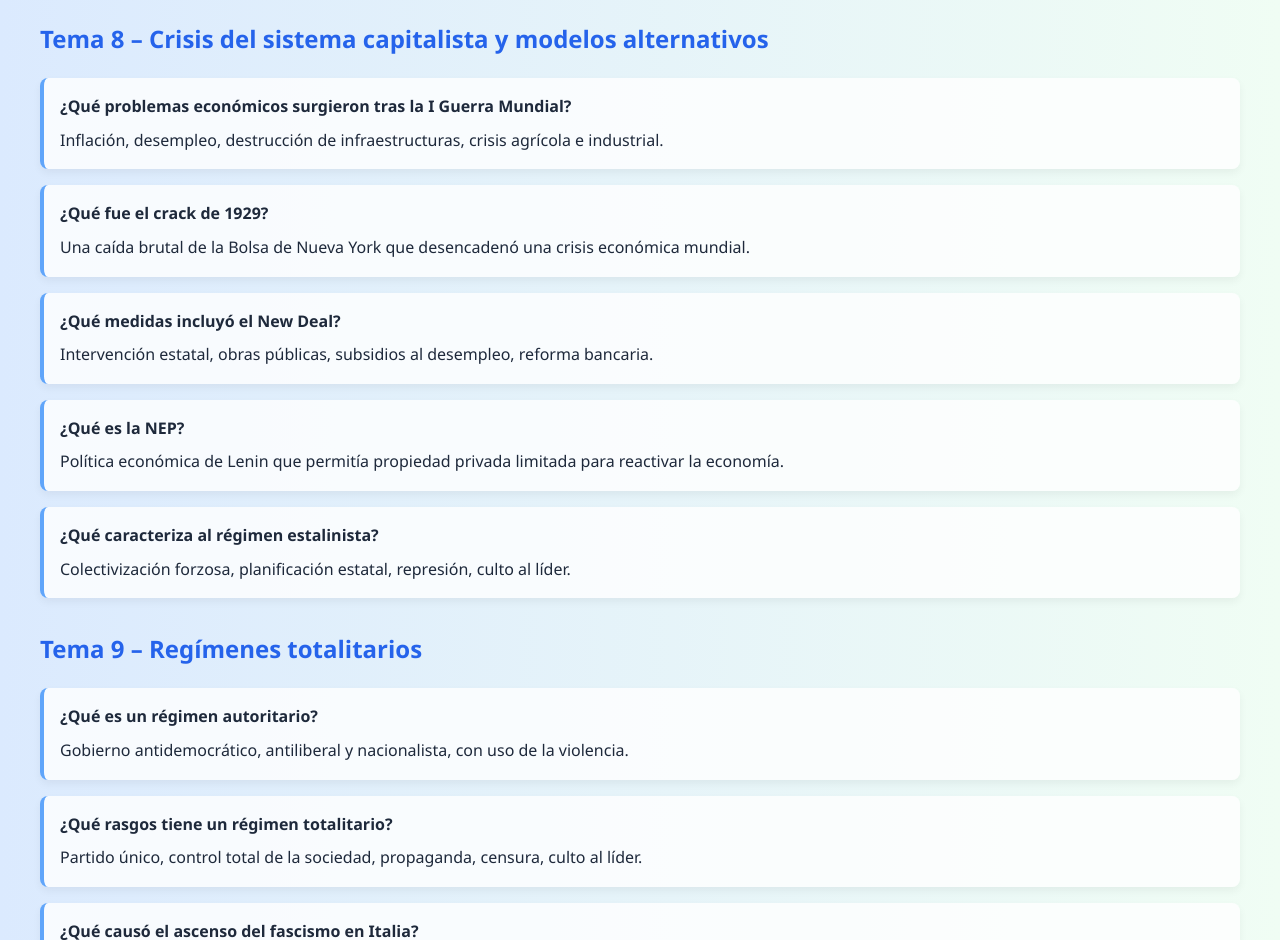
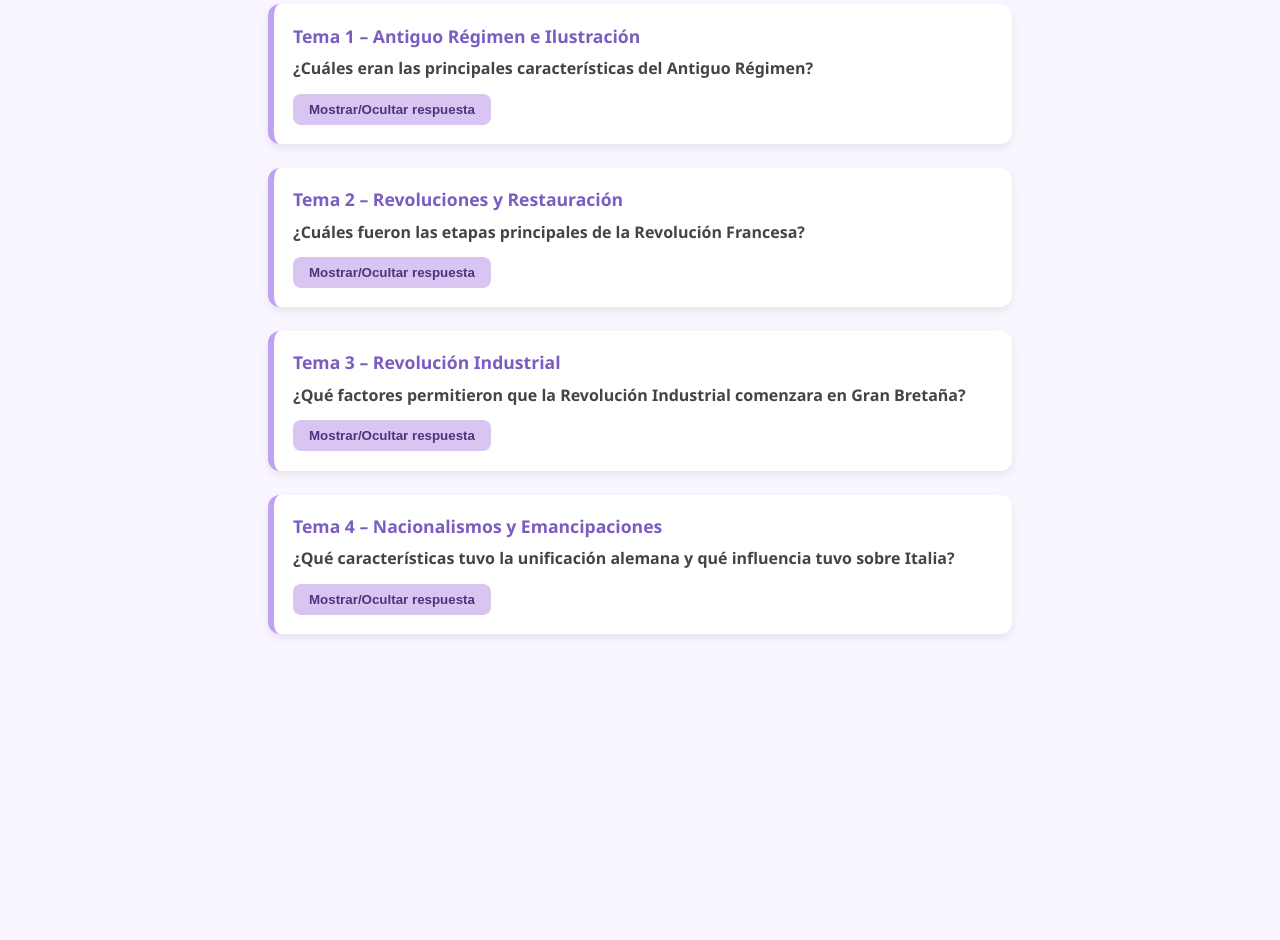
Before and after one commit to SharonMyoui/Estudiar-historia, a plain HTML site: page index.html in a window 1280 px wide. Shown: the part 132-1072 px from the top of the page. After the commit the page ends 830 px from the top, so only its background shows below. Drawn offline with Linux system fonts and the light colour scheme.

Commit message:
Update index.html

```diff
--- a/index.html
+++ b/index.html
@@ -2,135 +2,129 @@
 <html lang="es">
 <head>
   <meta charset="UTF-8">
-  <meta name="viewport" content="width=device-width, initial-scale=1.0">
-  <title>Tarjetas de Estudio - Historia</title>
+  <title>Tarjetas de Estudio – Historia 1er Trimestre</title>
   <style>
     body {
+      background: #f9f6ff;
       font-family: 'Segoe UI', sans-serif;
-      background: linear-gradient(to right, #dbeafe, #f0fdf4);
-      color: #1e293b;
       padding: 2rem;
-      line-height: 1.6;
+      color: #333;
     }
+
     h1 {
       text-align: center;
-      font-size: 2.2rem;
+      color: #7a5cc2;
       margin-bottom: 2rem;
-      color: #1e40af;
     }
-    h2 {
-      color: #2563eb;
-      margin-top: 2rem;
+
+    .card {
+      background: #fff;
+      border-left: 6px solid #bfa3f2;
+      margin: 1.5rem auto;
+      padding: 1.2rem;
+      border-radius: 12px;
+      max-width: 700px;
+      box-shadow: 0 4px 8px rgba(0,0,0,0.08);
+      transition: 0.3s;
     }
-    .card {
-      background-color: #ffffffcc;
-      border-left: 4px solid #60a5fa;
-      margin: 1rem 0;
-      padding: 1rem;
-      border-radius: 0.5rem;
-      box-shadow: 0 4px 8px rgba(0,0,0,0.05);
+
+    .card:hover {
+      box-shadow: 0 6px 12px rgba(0,0,0,0.1);
     }
-    .question {
+
+    .tema {
+      font-size: 1.1rem;
       font-weight: bold;
+      color: #7a5cc2;
+      margin-bottom: 0.6rem;
     }
-    .answer {
+
+    .pregunta {
+      font-size: 1rem;
+      font-weight: bold;
+      margin-bottom: 0.5rem;
+      color: #444;
+    }
+
+    .respuesta {
+      display: none;
       margin-top: 0.5rem;
+      color: #555;
+      background: #f0ebff;
+      padding: 0.7rem;
+      border-radius: 8px;
+    }
+
+    .btn-toggle {
+      background: #d9c5f2;
+      border: none;
+      color: #4b367c;
+      padding: 8px 16px;
+      border-radius: 8px;
+      cursor: pointer;
+      font-weight: bold;
+      transition: background 0.3s;
+      margin-top: 0.4rem;
+    }
+
+    .btn-toggle:hover {
+      background: #c3aef0;
     }
   </style>
 </head>
 <body>
-  <h1>Tarjetas de Estudio – Historia del Mundo Contemporáneo</h1>
 
-  <h2>Tema 8 – Crisis del sistema capitalista y modelos alternativos</h2>
+  <h1>🧠 Tarjetas de Estudio – Historia 1er Trimestre</h1>
+
+  <!-- TEMA 1 -->
   <div class="card">
-    <div class="question">¿Qué problemas económicos surgieron tras la I Guerra Mundial?</div>
-    <div class="answer">Inflación, desempleo, destrucción de infraestructuras, crisis agrícola e industrial.</div>
-  </div>
-  <div class="card">
-    <div class="question">¿Qué fue el crack de 1929?</div>
-    <div class="answer">Una caída brutal de la Bolsa de Nueva York que desencadenó una crisis económica mundial.</div>
-  </div>
-  <div class="card">
-    <div class="question">¿Qué medidas incluyó el New Deal?</div>
-    <div class="answer">Intervención estatal, obras públicas, subsidios al desempleo, reforma bancaria.</div>
-  </div>
-  <div class="card">
-    <div class="question">¿Qué es la NEP?</div>
-    <div class="answer">Política económica de Lenin que permitía propiedad privada limitada para reactivar la economía.</div>
-  </div>
-  <div class="card">
-    <div class="question">¿Qué caracteriza al régimen estalinista?</div>
-    <div class="answer">Colectivización forzosa, planificación estatal, represión, culto al líder.</div>
+    <div class="tema">Tema 1 – Antiguo Régimen e Ilustración</div>
+    <div class="pregunta">¿Cuáles eran las principales características del Antiguo Régimen?</div>
+    <button class="btn-toggle" onclick="toggle(this)">Mostrar/Ocultar respuesta</button>
+    <div class="respuesta">
+      Economía agraria, sociedad estamental (nobleza, clero y pueblo llano), y monarquía absoluta con poder centralizado en el rey.
+    </div>
   </div>
 
-  <h2>Tema 9 – Regímenes totalitarios</h2>
+  <!-- TEMA 2 -->
   <div class="card">
-    <div class="question">¿Qué es un régimen autoritario?</div>
-    <div class="answer">Gobierno antidemocrático, antiliberal y nacionalista, con uso de la violencia.</div>
-  </div>
-  <div class="card">
-    <div class="question">¿Qué rasgos tiene un régimen totalitario?</div>
-    <div class="answer">Partido único, control total de la sociedad, propaganda, censura, culto al líder.</div>
-  </div>
-  <div class="card">
-    <div class="question">¿Qué causó el ascenso del fascismo en Italia?</div>
-    <div class="answer">Crisis económica, miedo al comunismo, descontento social y debilidad del Estado.</div>
-  </div>
-  <div class="card">
-    <div class="question">¿Qué buscaba la política exterior de Mussolini?</div>
-    <div class="answer">Crear un nuevo Imperio Romano: invadió Etiopía y Albania.</div>
-  </div>
-  <div class="card">
-    <div class="question">¿Cómo llegó Hitler al poder?</div>
-    <div class="answer">Fue nombrado canciller en 1933 y luego instauró una dictadura.</div>
-  </div>
-  <div class="card">
-    <div class="question">¿Qué hizo Hitler en política exterior antes de la guerra?</div>
-    <div class="answer">Remilitarizó Alemania, anexó Austria y parte de Checoslovaquia, firmó pactos estratégicos.</div>
+    <div class="tema">Tema 2 – Revoluciones y Restauración</div>
+    <div class="pregunta">¿Cuáles fueron las etapas principales de la Revolución Francesa?</div>
+    <button class="btn-toggle" onclick="toggle(this)">Mostrar/Ocultar respuesta</button>
+    <div class="respuesta">
+      1. Monarquía constitucional (1789–1792) <br>
+      2. República y el Terror (1792–1794) <br>
+      3. El Directorio (1795–1799) <br>
+      4. El Consulado y el Imperio (1799–1815)
+    </div>
   </div>
 
-  <h2>Tema 10 – Segunda Guerra Mundial</h2>
+  <!-- TEMA 3 -->
   <div class="card">
-    <div class="question">¿Cuáles fueron las causas de la Segunda Guerra Mundial?</div>
-    <div class="answer">Expansión nazi y fascista, fracaso de la Sociedad de Naciones, apaciguamiento occidental.</div>
-  </div>
-  <div class="card">
-    <div class="question">¿Cuándo empezó la guerra?</div>
-    <div class="answer">El 1 de septiembre de 1939 con la invasión de Polonia por Alemania.</div>
-  </div>
-  <div class="card">
-    <div class="question">¿Qué fue el Desembarco de Normandía?</div>
-    <div class="answer">Invasión aliada de Europa occidental en junio de 1944 para liberar Francia.</div>
-  </div>
-  <div class="card">
-    <div class="question">¿Qué se decidió en las conferencias de Yalta y Potsdam?</div>
-    <div class="answer">División de Alemania, nuevas fronteras europeas, creación de la ONU.</div>
-  </div>
-  <div class="card">
-    <div class="question">¿Cuándo se fundó la ONU y con qué objetivo?</div>
-    <div class="answer">En 1945, para mantener la paz y evitar nuevos conflictos globales.</div>
+    <div class="tema">Tema 3 – Revolución Industrial</div>
+    <div class="pregunta">¿Qué factores permitieron que la Revolución Industrial comenzara en Gran Bretaña?</div>
+    <button class="btn-toggle" onclick="toggle(this)">Mostrar/Ocultar respuesta</button>
+    <div class="respuesta">
+      Recursos naturales (carbón y hierro), capital, avances tecnológicos, población trabajadora, sistema bancario sólido y estabilidad política.
+    </div>
   </div>
 
-  <h2>Tema 11 – Guerra Fría y Descolonización</h2>
+  <!-- TEMA 4 -->
   <div class="card">
-    <div class="question">¿Qué fue la Guerra Fría?</div>
-    <div class="answer">Conflicto ideológico y político entre EE. UU. y la URSS sin enfrentamiento directo.</div>
+    <div class="tema">Tema 4 – Nacionalismos y Emancipaciones</div>
+    <div class="pregunta">¿Qué características tuvo la unificación alemana y qué influencia tuvo sobre Italia?</div>
+    <button class="btn-toggle" onclick="toggle(this)">Mostrar/Ocultar respuesta</button>
+    <div class="respuesta">
+      La unificación alemana fue liderada por Prusia y Bismarck mediante guerras. Inspiró a Italia a buscar su unidad también bajo liderazgo firme.
+    </div>
   </div>
-  <div class="card">
-    <div class="question">¿Qué causó la descolonización?</div>
-    <div class="answer">Debilitamiento europeo, nacionalismos, apoyo de EE. UU. y URSS.</div>
-  </div>
-  <div class="card">
-    <div class="question">¿Quién lideró la independencia de la India?</div>
-    <div class="answer">Mahatma Gandhi, con un movimiento de resistencia pacífica.</div>
-  </div>
-  <div class="card">
-    <div class="question">¿Qué ocurrió tras la independencia de India en 1947?</div>
-    <div class="answer">Se dividió en India (hindú) y Pakistán (musulmán), provocando conflictos.</div>
-  </div>
-  <div class="card">
-    <div class="question">¿Cómo nació la República Popular China?</div>
-    <div class="answer">Los comunistas de Mao Zedong vencieron a los nacionalistas en la guerra civil (1949).</div>
-  </div>
+
+  <script>
+    function toggle(btn) {
+      const respuesta = btn.nextElementSibling;
+      respuesta.style.display = (respuesta.style.display === "block") ? "none" : "block";
+    }
+  </script>
+
 </body>
 </html>
```
